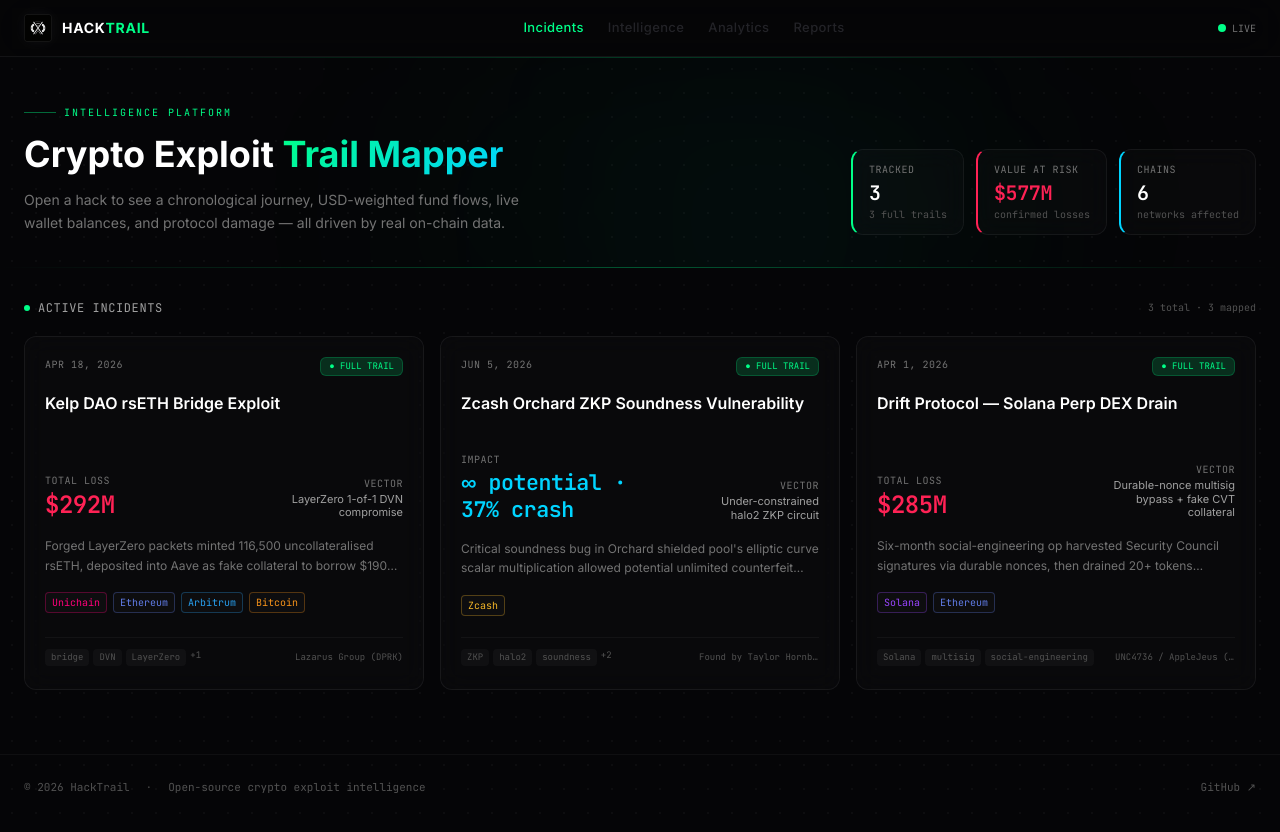
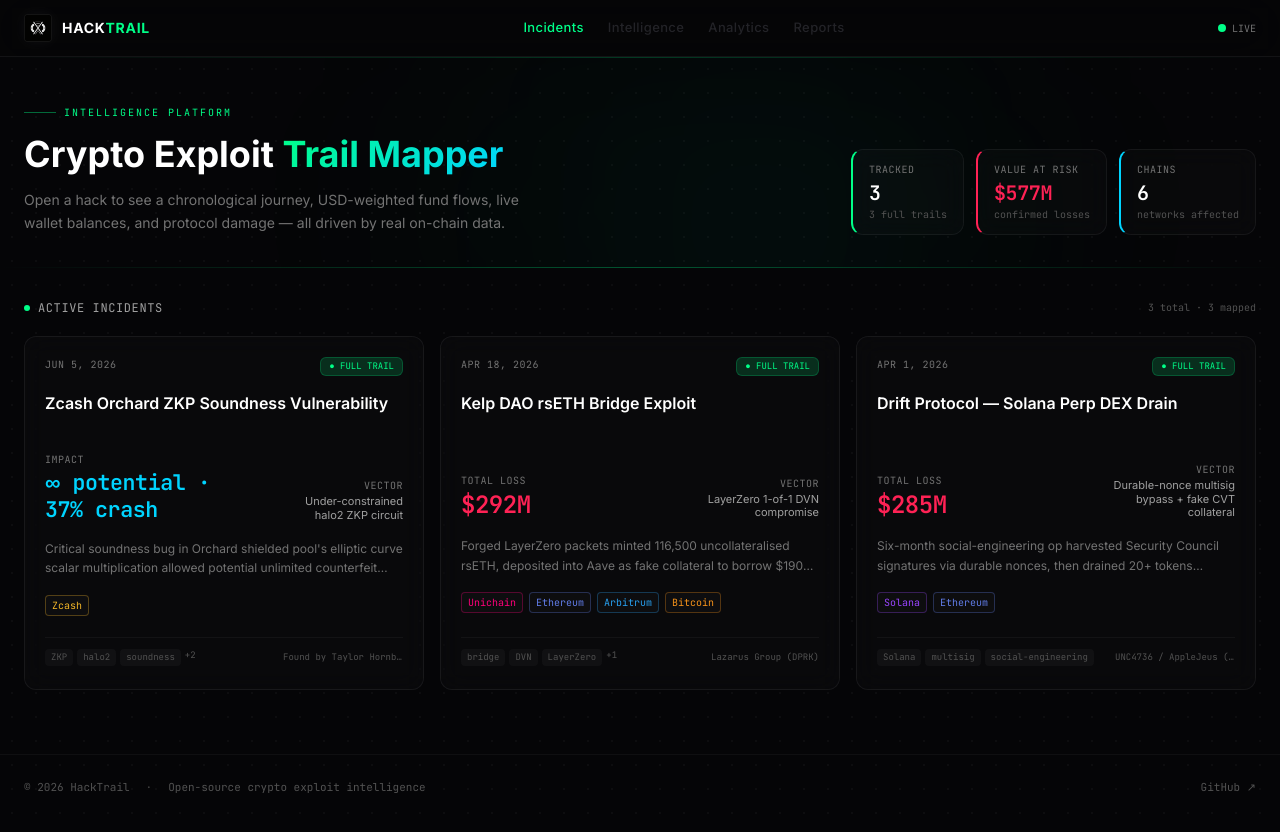
Before and after one commit to Sarcastinatooor/hack-trail, a Next.js app: page / in a window 1280 px wide. Shown: the top 832 px of the page. Built offline with nearby package versions, Linux system fonts and the light colour scheme.

Commit message:
Sort incidents by latest date

```diff
--- a/src/app/page.tsx
+++ b/src/app/page.tsx
@@ -121,6 +121,9 @@
 }
 
 export default function HomePage() {
+  const latestIncidents = [...INCIDENTS].sort(
+    (a, b) => new Date(b.date).getTime() - new Date(a.date).getTime()
+  )
   const totalLoss = INCIDENTS.reduce((s, i) => s + i.loss_usd, 0)
   const fullTrails = INCIDENTS.filter((i) => i.status === "full").length
   const chains = [...new Set(INCIDENTS.flatMap((i) => i.chains))]
@@ -194,7 +197,7 @@
         </div>
 
         <div className="grid grid-cols-1 md:grid-cols-2 lg:grid-cols-3 gap-4">
-          {INCIDENTS.map((i, idx) => (
+          {latestIncidents.map((i, idx) => (
             <IncidentCard key={i.id} i={i} index={idx} />
           ))}
         </div>
```
